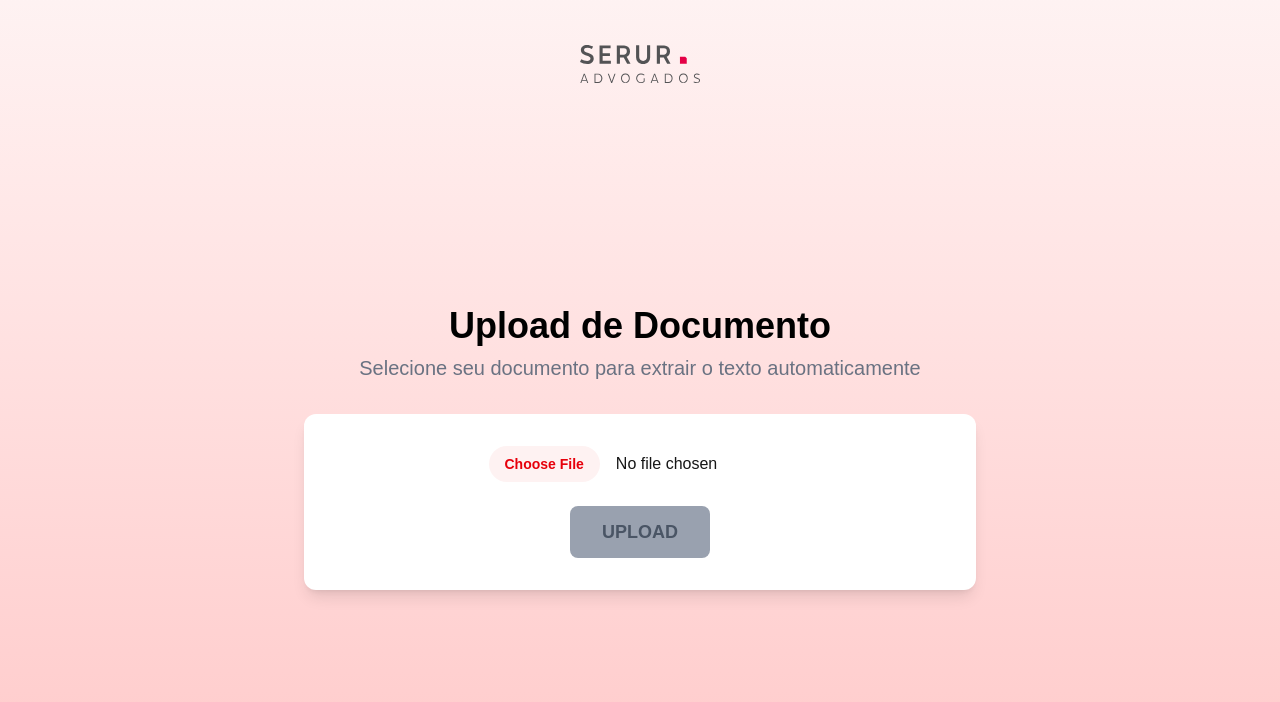
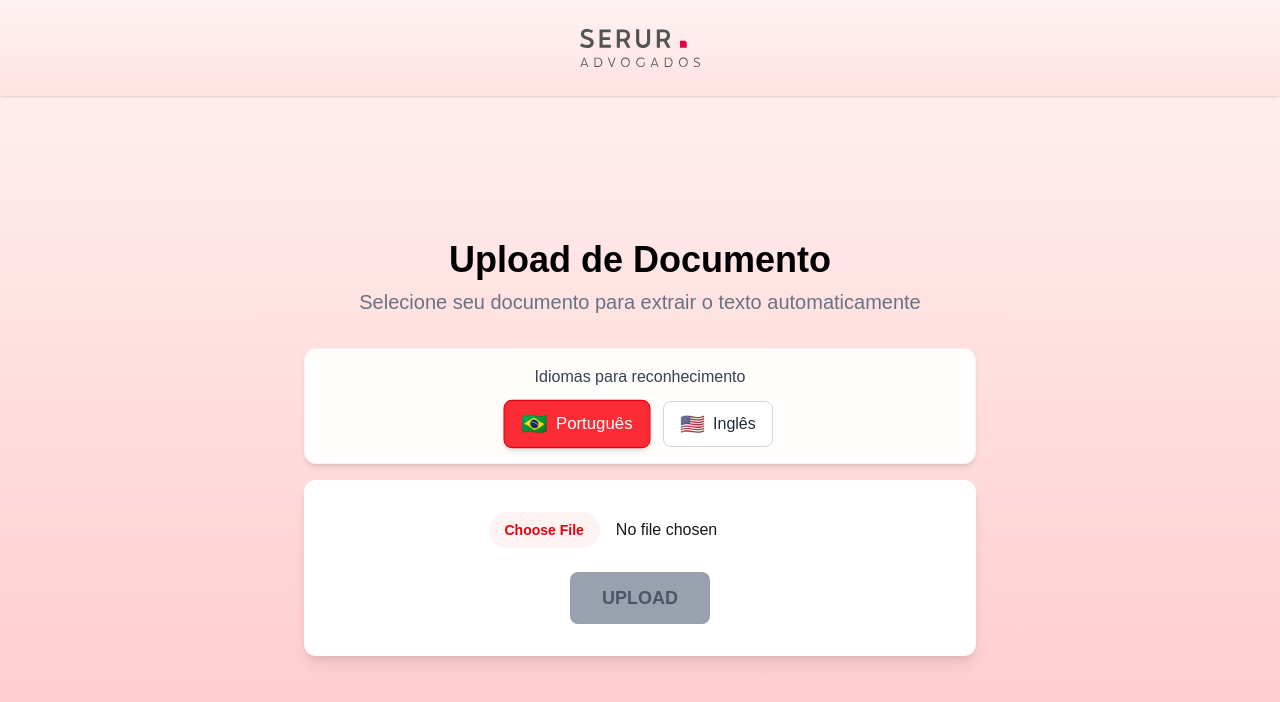
Before and after one commit to sillyveira/ocr-serur, a Next.js app: page /ocr in a window 1280 px wide. Shown: the top 702 px of the page. Built offline with nearby package versions, Linux system fonts and the light colour scheme; what tesseract.js would draw is missing.

Commit message:
feat: add language selection

```diff
--- a/src/app/ocr/page.tsx
+++ b/src/app/ocr/page.tsx
@@ -9,7 +9,8 @@ export default function OCRPage() {
   const [file, setFile] = useState<File | null>(null);
   const [uploadedFileName, setUploadedFileName] = useState<string>("");
   const [isLoading, setIsLoading] = useState(false);
-  const [result, setResult] = useState<OcrResult[] | null>(null);
+  const [result, setResult] = useState<OcrResult[] | null>(null); // Lista do progresso e resultado das leituras
+  const [language, setLanguage] = useState<string[]>(["por"]);
 
   const handleFileChange = (event: React.ChangeEvent<HTMLInputElement>) => {
     const selectedFile = event.target.files?.[0];
@@ -27,7 +28,7 @@ export default function OCRPage() {
       imageList = await pdfToImage(file);
     }
 
-    await imageToText(imageList, setResult);
+    await imageToText(imageList, setResult, language);
     setIsLoading(false);
   };
 
@@ -37,6 +38,18 @@ export default function OCRPage() {
     setUploadedFileName("");
   };
 
+  // Se a linguagem já estiver, é removida, se não, adiciona
+  const handleLanguageChange = (lang: string) => {
+    setLanguage((prev) => {
+      if (prev.includes(lang)) {
+        return prev.filter((l) => l !== lang);
+      } else {
+        return [...prev, lang];
+      }
+    });
+  };
+
+  // Calcula a média das porcentagens de todos itens
   const calculateOverallProgress = (results: OcrResult[] | null): number => {
     if (!results || results.length === 0) return 0;
     const total = results.reduce((sum, r) => sum + (r.progress || 0), 0);
@@ -47,8 +60,9 @@ export default function OCRPage() {
 
   return (
     <div className="min-h-screen bg-gradient-to-b from-red-50 to-red-200 flex flex-col">
-      {/* Header */}
-      <header className="flex justify-center pt-8">
+      {/* Header fixo */}
+      <header className="fixed top-0 left-0 w-full bg-gradient-to-b from-red-50 to-red-100 shadow-sm z-10 py-4">
+        <div className="flex justify-center">
           <Image
             src="/logo_serur.svg"
             alt="SERUR"
@@ -56,22 +70,29 @@ export default function OCRPage() {
             height={48}
             className="h-12 md:h-16"
           />
+        </div>
       </header>
 
-      <main className="flex-1 flex flex-col items-center justify-center px-4 py-8 w-full">
+      <main className="flex-1 flex flex-col items-center justify-center px-4 py-8 w-full mt-24">
         {result && result.length > 0 ? (
           <div className="max-w-4xl w-full space-y-6">
             <div className="text-center">
               <h2 className="text-2xl font-bold text-gray-800 mb-2">
-                {isLoading ? "Processando documento..." : "Resultado da extração"}
+                {isLoading
+                  ? "Processando documento..."
+                  : "Resultado da extração"}
               </h2>
             </div>
 
             {/* Barra de progresso geral */}
             <div className="mb-6">
               <div className="flex justify-between mb-1">
-                <span className="text-sm font-medium text-gray-700">Progresso Total</span>
-                <span className="text-sm text-gray-500">{Math.round(overallProgress * 100)}%</span>
+                <span className="text-sm font-medium text-gray-700">
+                  Progresso Total
+                </span>
+                <span className="text-sm text-gray-500">
+                  {Math.round(overallProgress * 100)}%
+                </span>
               </div>
               <div className="w-full bg-gray-200 rounded-full h-5 overflow-hidden">
                 <div
@@ -88,7 +109,9 @@ export default function OCRPage() {
               {result.map((item, idx) => (
                 <div key={idx} className="mb-6 border-b pb-4 last:border-b-0">
                   <div className="flex justify-between mb-2">
-                    <span className="text-lg font-medium text-gray-700">Página {idx + 1}</span>
+                    <span className="text-lg font-medium text-gray-700">
+                      Página {idx + 1}
+                    </span>
                     <span className="text-sm text-gray-500">
                       {Math.round((item.progress ?? 0) * 100)}%
                     </span>
@@ -100,19 +123,27 @@ export default function OCRPage() {
                       className={`absolute left-0 top-0 h-4 rounded-full transition-all duration-300 ${
                         item.result ? "bg-green-500" : "bg-red-500"
                       }`}
-                      style={{ width: `${item.result ? 100 : (item.progress ?? 0) * 100}%` }}
+                      style={{
+                        width: `${
+                          item.result ? 100 : (item.progress ?? 0) * 100
+                        }%`,
+                      }}
                     />
                   </div>
 
                   {/* Status da página */}
                   <p className="text-sm text-gray-500 text-center mb-2">
-                    {item.result ? "Concluído" : item.status || "Processando..."}
+                    {item.result
+                      ? "Concluído"
+                      : item.status || "Processando..."}
                   </p>
 
                   {/* Texto extraído */}
                   {item.result && (
                     <div className="bg-gray-50 p-4 rounded-lg">
-                      <pre className="whitespace-pre-wrap text-sm text-gray-800">{item.result}</pre>
+                      <pre className="whitespace-pre-wrap text-sm text-gray-800">
+                        {item.result}
+                      </pre>
                     </div>
                   )}
                 </div>
@@ -132,13 +163,52 @@ export default function OCRPage() {
           </div>
         ) : (
           <div className="max-w-2xl w-full space-y-8">
+            {/* Título e subtítulo */}
             <div className="text-center space-y-4">
-              <h1 className="text-black text-4xl font-bold mb-2">Upload de Documento</h1>
+              <h1 className="text-black text-4xl font-bold mb-2">
+                Upload de Documento
+              </h1>
               <p className="text-xl text-gray-500 max-w-2xl mx-auto">
                 Selecione seu documento para extrair o texto automaticamente
               </p>
             </div>
 
+            {/* Linguagem*/}
+            <div className="w-full max-w-2xl mx-auto mb-4">
+              <div className="bg-white/90 backdrop-blur-sm rounded-xl shadow-md border border-gray-100 p-4">
+                <h3 className="text-center text-gray-700 font-medium mb-3">
+                  Idiomas para reconhecimento
+                </h3>
+                <div className="flex items-center justify-center gap-4">
+                  <button
+                    type="button"
+                    onClick={() => handleLanguageChange("por")}
+                    className={`flex items-center px-4 py-2 rounded-lg border transition-all duration-200 font-medium ${
+                      language.includes("por")
+                        ? "bg-red-500 text-white border-red-600 shadow-md transform scale-105"
+                        : "bg-white text-gray-800 border-gray-300 hover:bg-red-50"
+                    }`}
+                  >
+                    <span className="mr-2 text-xl">🇧🇷</span>
+                    <span>Português</span>
+                  </button>
+                  <button
+                    type="button"
+                    onClick={() => handleLanguageChange("eng")}
+                    className={`flex items-center px-4 py-2 rounded-lg border transition-all duration-200 font-medium ${
+                      language.includes("eng")
+                        ? "bg-red-500 text-white border-red-600 shadow-md transform scale-105"
+                        : "bg-white text-gray-800 border-gray-300 hover:bg-red-50"
+                    }`}
+                  >
+                    <span className="mr-2 text-xl">🇺🇸</span>
+                    <span>Inglês</span>
+                  </button>
+                </div>
+              </div>
+            </div>
+
+            {/* Upload*/}
             <div className="bg-white rounded-xl shadow-lg p-8">
               <div className="flex flex-col items-center gap-6">
                 <input
@@ -150,7 +220,8 @@ export default function OCRPage() {
 
                 {file && (
                   <p className="text-sm text-gray-600 text-center">
-                    Arquivo selecionado: <span className="font-medium">{file.name}</span>
+                    Arquivo selecionado:{" "}
+                    <span className="font-medium">{file.name}</span>
                   </p>
                 )}
 
--- a/src/lib/pdf.ts
+++ b/src/lib/pdf.ts
@@ -6,12 +6,13 @@ declare global {
   }
 }
 
+// a biblioteca no NPM não estava funcionando, então baixei do CDN e adicionei no projeto. tem um fallback para baixar caso os arquivos locais falhem.
 async function loadPdfJs() {
   if (typeof window !== 'undefined' && !window.pdfjsLib) {
     return new Promise((resolve, reject) => {
       const script = document.createElement('script');
 
-      // Use local files first
+
       script.src = '/pdf.min.js';
 
       script.onload = () => {
@@ -20,7 +21,7 @@ async function loadPdfJs() {
       };
 
       script.onerror = () => {
-        // Fallback to CDN if local files fail
+        // fallback se os arquivos locais falharem
         const fallbackScript = document.createElement('script');
         fallbackScript.src = 'https://cdnjs.cloudflare.com/ajax/libs/pdf.js/3.11.174/pdf.min.js';
         fallbackScript.onload = () => {
@@ -73,7 +74,7 @@ export async function pdfToImage(file: File): Promise<File[]> {
 
     return images;
   } catch (error) {
-    console.error('Error processing PDF:', error);
-    throw new Error('Failed to process PDF file');
+    console.error('Erro ao processar PDF:', error);
+    throw new Error('Não foi possível processar o PDF');
   }
 }
```
Lines whose indentation alone changed are shown as unchanged.
